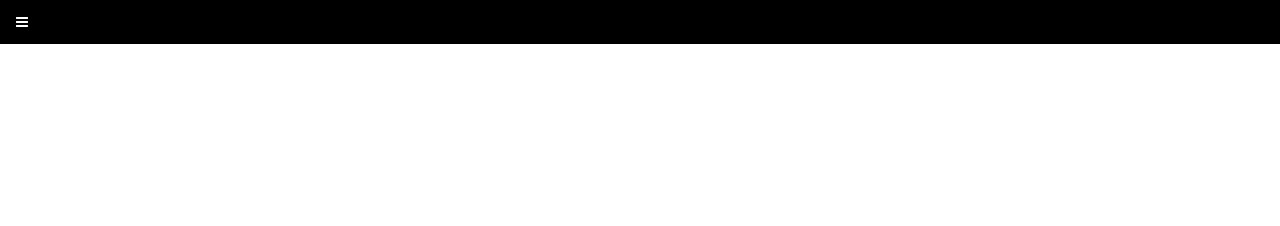
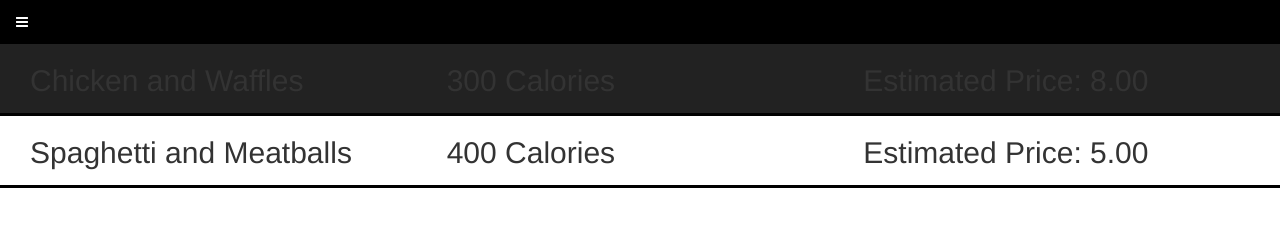
Before and after one commit to tayebzaidi/RehumanizedCapitalists, a plain HTML site: page solarize-877782571/recipes.html in a window 1280 px wide. Drawn offline with nearby package versions, Linux system fonts and the light colour scheme.

Commit message:
Final push of first night.

```diff
--- a/solarize-877782571/css/ourstyle.css
+++ b/solarize-877782571/css/ourstyle.css
@@ -20,3 +20,28 @@
 	background: #222222;
 	height:100%;
 }
+
+.recipe-holder{
+	width: 100%;
+	height: 100%;
+	margin-top: 0%;
+	position: fixed;
+}
+
+.recipe{
+	width: 100%;
+	height: 9%;
+	position: relative;
+	text-align: center;
+	border-bottom: 3px solid black;
+
+}
+	.recipe.style1{
+		background: #222222;
+	}
+	.recipe.style2{
+		background: white;
+	}
+	.recipe h2{
+		float: left;
+	}
--- a/solarize-877782571/recipes.html
+++ b/solarize-877782571/recipes.html
@@ -2,7 +2,7 @@
 
 <html>
 	<head>
-		<title>DietaryRestrictions</title>
+		<title>Recipes</title>
 		<meta http-equiv="content-type" content="text/html; charset=utf-8" />
 		<script src="js/jquery.min.js"></script>
 		<script src="js/jquery.dropotron.min.js"></script>
@@ -27,3 +27,34 @@
 				</div>
 			</div>
 		</div>
+
+		<div class="recipe-holder">
+			<div class="recipe style1">
+				<div class="col-lg-12">
+					<div class="col-lg-4">
+						<img class="img-circle"/>
+						<h2>Chicken and Waffles</h2>
+					</div>
+					<div class="col-lg-4">
+						<h2>300 Calories</h2>
+					</div>
+					<div class="col-lg-4">
+						<h2>Estimated Price: 8.00</h2>
+					</div>
+				</div>
+			</div>
+			<div class="recipe style2">
+				<div class="col-lg-12">
+					<div class="col-lg-4">
+						<img class="img-circle"/>
+						<h2>Spaghetti and Meatballs</h2>
+					</div>
+					<div class="col-lg-4">
+						<h2>400 Calories</h2>
+					</div>
+					<div class="col-lg-4">
+						<h2>Estimated Price: 5.00</h2>
+					</div>
+				</div>
+			</div>
+		</div>
```
Also changed, not shown: solarize-877782571/index.html (+1 -1 lines).
